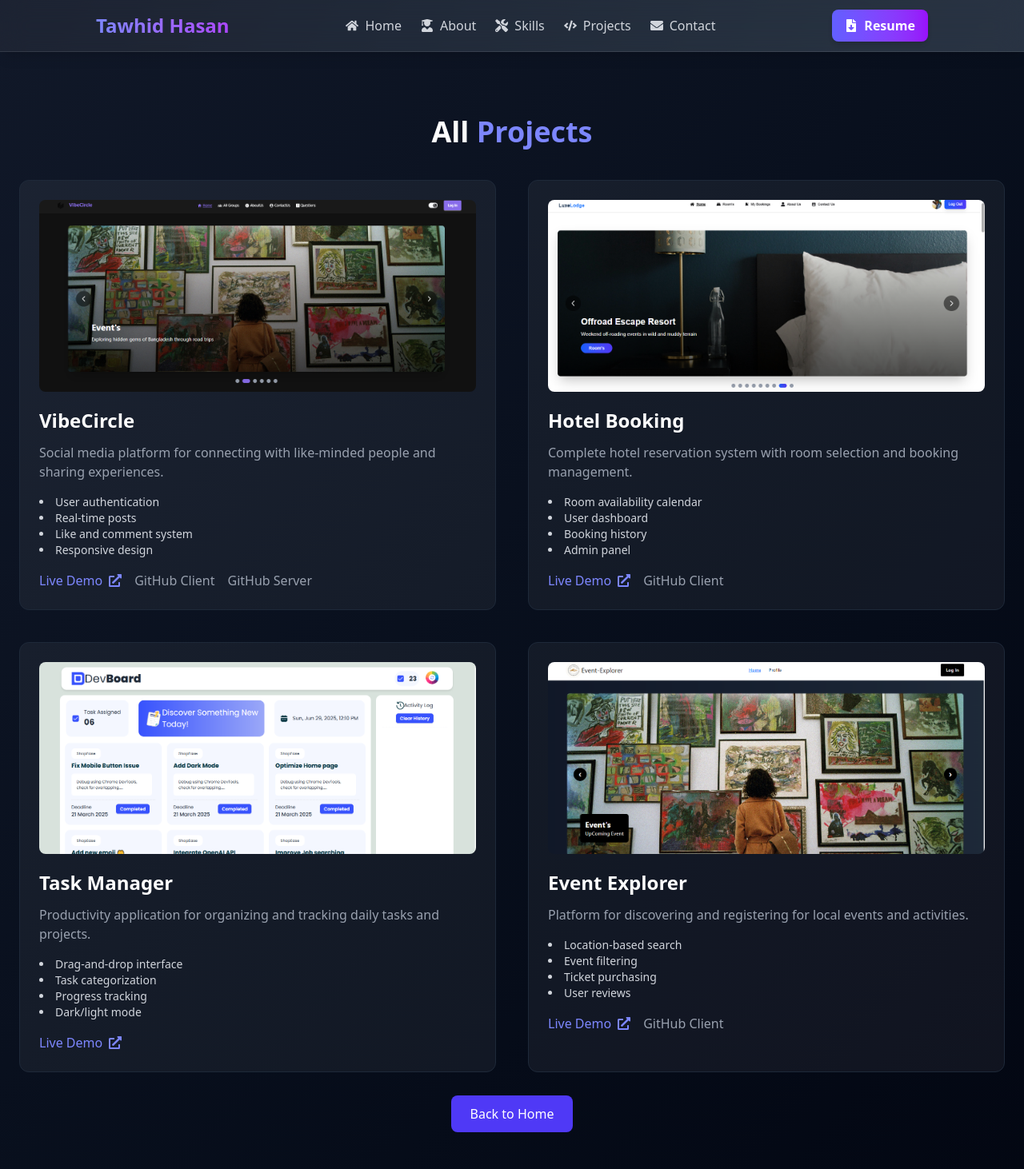
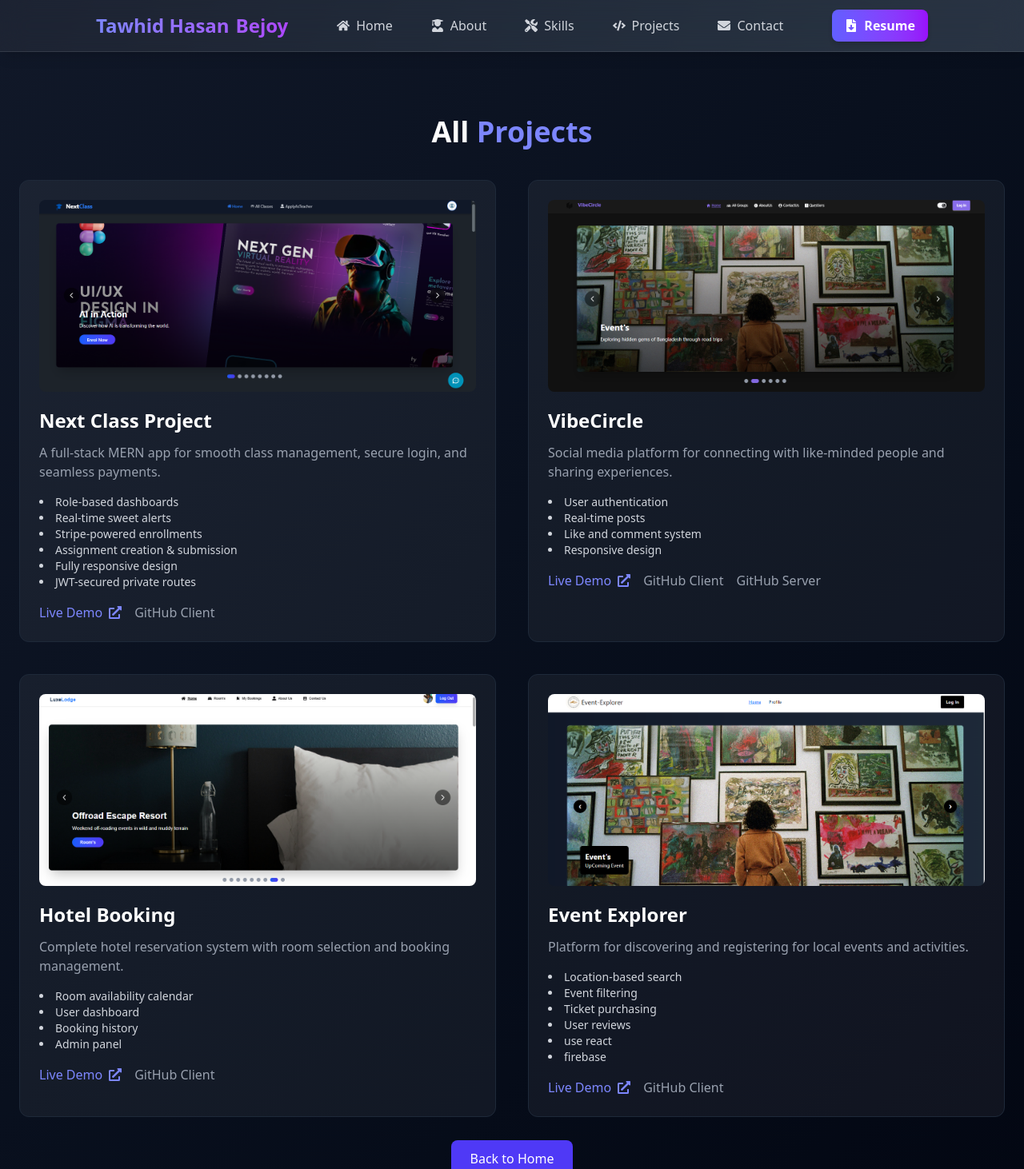
Before and after one commit to Tawhide16/my-protfulio, a React (Vite) app: page /projects in a window 1280 px wide. Shown: the top 1462 px of the page at 80% size. Built offline with nearby package versions, Linux system fonts and the light colour scheme.

Commit message:
polish protfulio add see more section

```diff
--- a/src/components/Navbar.jsx
+++ b/src/components/Navbar.jsx
@@ -1,14 +1,18 @@
 import { motion } from 'framer-motion';
 import { FaCode, FaUserGraduate, FaTools, FaEnvelope, FaHome, FaGithub, FaLinkedin, FaTwitter, FaFileDownload } from 'react-icons/fa';
 import { HiOutlineMenuAlt3, HiX } from 'react-icons/hi';
-import { useState } from 'react';
-import { Link as ScrollLink } from 'react-scroll';
+import { useState, useEffect } from 'react';
+import { Link as ScrollLink, scroller } from 'react-scroll';
+import { useNavigate, useLocation } from 'react-router-dom';
 
-// Custom easing function for smooth scroll
+// Custom easing for react-scroll
 const easeInOutQuad = (t) => t < 0.5 ? 4 * t * t * t : 1 - Math.pow(-2 * t + 2, 3) / 2;
 
 const Navbar = () => {
   const [isOpen, setIsOpen] = useState(false);
+  const [pendingScroll, setPendingScroll] = useState(null);
+  const navigate = useNavigate();
+  const location = useLocation();
 
   const navItems = [
     { to: "home", icon: <FaHome />, text: "Home" },
@@ -24,6 +28,37 @@ const Navbar = () => {
     { url: "https://twitter.com/yourusername", icon: <FaTwitter /> },
   ];
 
+  const handleNavClick = (id) => {
+    if (location.pathname === "/") {
+      // Already home → scroll immediately
+      scroller.scrollTo(id, {
+        duration: 600,
+        delay: 0,
+        smooth: 'easeInOutQuad',
+        offset: -70
+      });
+    } else {
+      // Not on home → navigate then scroll
+      setPendingScroll(id);
+      navigate("/");
+    }
+    setIsOpen(false);
+  };
+
+  useEffect(() => {
+    if (pendingScroll && location.pathname === "/") {
+      setTimeout(() => {
+        scroller.scrollTo(pendingScroll, {
+          duration: 600,
+          delay: 0,
+          smooth: 'easeInOutQuad',
+          offset: -70
+        });
+        setPendingScroll(null);
+      }, 300);
+    }
+  }, [location.pathname, pendingScroll]);
+
   return (
     <motion.nav
       initial={{ y: -100 }}
@@ -34,8 +69,8 @@ const Navbar = () => {
       <div className="mx-auto px-4 sm:px-6 lg:px-30">
         <div className="flex items-center justify-between h-16">
           {/* Logo */}
-          <motion.div whileHover={{ scale: 1.05 }} className="flex-shrink-0 text-2xl font-bold bg-gradient-to-r from-indigo-400 to-purple-500 bg-clip-text text-transparent cursor-pointer">
-            Tawhid Hasan
+          <motion.div whileHover={{ scale: 1.05 }} className="flex  flex-shrink-0 text-2xl font-bold bg-gradient-to-r from-indigo-400 to-purple-500 bg-clip-text text-transparent cursor-pointer" onClick={() => handleNavClick("home")}>
+            Tawhid Hasan <span className='hidden lg:flex md:flex pl-2'>Bejoy</span>
           </motion.div>
 
           {/* Desktop Nav Items */}
@@ -48,19 +83,14 @@ const Navbar = () => {
                   animate={{ opacity: 1, y: 0 }}
                   transition={{ delay: index * 0.1 }}
                 >
-                  <ScrollLink
-                    to={item.to}
-                    smooth={easeInOutQuad}
-                    duration={100}
-                    offset={-70}
-                    className="cursor-pointer group relative px-3 py-2 text-gray-300 hover:text-white transition-colors"
+                  <span
+                    onClick={() => handleNavClick(item.to)}
+                    className="cursor-pointer group relative px-3 py-2 text-gray-300 hover:text-white transition-colors flex items-center"
                   >
-                    <span className="flex items-center">
-                      <span className="mr-2">{item.icon}</span>
-                      {item.text}
-                    </span>
+                    <span className="mr-2">{item.icon}</span>
+                    {item.text}
                     <span className="absolute bottom-0 left-0 h-0.5 bg-gradient-to-r from-indigo-400 to-purple-500 w-0 group-hover:w-full transition-all duration-300"></span>
-                  </ScrollLink>
+                  </span>
                 </motion.div>
               ))}
             </div>
@@ -68,7 +98,7 @@ const Navbar = () => {
 
           {/* Resume Button */}
           <a
-            href="/public/Tawhide-hasan-bejoy.pdf"
+            href="/Tawhide-hasan-bejoy.pdf"
             download
             target="_blank"
             rel="noopener noreferrer"
@@ -82,7 +112,6 @@ const Navbar = () => {
             <button
               onClick={() => setIsOpen(!isOpen)}
               className="inline-flex items-center justify-center p-2 rounded-md text-gray-400 hover:text-white focus:outline-none"
-              aria-label="Toggle menu"
             >
               {isOpen ? <HiX size={24} /> : <HiOutlineMenuAlt3 size={24} />}
             </button>
@@ -95,29 +124,24 @@ const Navbar = () => {
         <motion.div
           initial={{ opacity: 0, height: 0 }}
           animate={{ opacity: 1, height: 'auto' }}
-          exit={{ opacity: 0, height: 0 }}
           transition={{ duration: 0.3 }}
           className="md:hidden overflow-hidden px-4 pb-4"
         >
           <div className="space-y-2">
             {navItems.map((item) => (
-              <ScrollLink
+              <span
                 key={item.to}
-                to={item.to}
-                smooth={easeInOutQuad}
-                duration={100}
-                offset={-70}
-                onClick={() => setIsOpen(false)}
+                onClick={() => handleNavClick(item.to)}
                 className="block px-3 py-2 rounded-md text-base font-medium text-gray-300 hover:text-white hover:bg-white/10 transition-colors flex items-center cursor-pointer"
               >
                 <span className="mr-2">{item.icon}</span>
                 {item.text}
-              </ScrollLink>
+              </span>
             ))}
 
             {/* Resume Mobile */}
             <a
-              href="/public/Tawhide-hasan-bejoy.pdf"
+              href="/Tawhide-hasan-bejoy.pdf"
               download
               target="_blank"
               rel="noopener noreferrer"
--- a/src/components/Projects.jsx
+++ b/src/components/Projects.jsx
@@ -22,6 +22,24 @@ const techIcons = {
 
 export const projects = [
   {
+    id: 3,
+    title: 'Next Class Project',
+    description: 'A full-stack MERN app for smooth class management, secure login, and seamless payments.',
+    technologies: ['MongoDB', 'Express.js', 'React', 'Node.js', 'Firebase', 'Stripe'],
+    features: [
+      'Role-based dashboards',
+      'Real-time sweet alerts',
+      'Stripe-powered enrollments',
+      'Assignment creation & submission',
+      'Fully responsive design',
+      'JWT-secured private routes',
+    ],
+    accentColor: 'bg-indigo-600',
+    liveLink: 'https://my-school-b2c91.web.app/',
+    gitLinkClient: 'https://github.com/Tawhide16/Hotel-booking-client',
+    image1: '/public/NEXT-CLASS.png'
+  },
+  {
     id: 1,
     title: 'VibeCircle',
     description: 'Social media platform for connecting with like-minded people and sharing experiences.',
@@ -34,9 +52,9 @@ export const projects = [
     ],
     accentColor: 'bg-indigo-500',
     liveLink: 'https://my-assignment-10-a4262.web.app/',
-    gitLinkClient:'https://github.com/Tawhide16/Vibe-Circle',
-    gitLinkServer:'https://github.com/Tawhide16/Vibe-Circle-server',
-    image1 : '/vibe-cicale.png'
+    gitLinkClient: 'https://github.com/Tawhide16/Vibe-Circle',
+    gitLinkServer: 'https://github.com/Tawhide16/Vibe-Circle-server',
+    image1: '/vibe-cicale.png'
   },
   {
     id: 2,
@@ -51,23 +69,8 @@ export const projects = [
     ],
     accentColor: 'bg-emerald-500',
     liveLink: 'https://my-hotel-a3994.web.app/',
-    gitLinkClient:'https://github.com/Tawhide16/Hotel-booking-client',
-    image1:'/hotel-booke.png'
-  },
-  {
-    id: 3,
-    title: 'Task Manager',
-    description: 'Productivity application for organizing and tracking daily tasks and projects.',
-    technologies: ['React', 'Firebase'],
-    features: [
-      'Drag-and-drop interface',
-      'Task categorization',
-      'Progress tracking',
-      'Dark/light mode'
-    ],
-    accentColor: 'bg-amber-500',
-    liveLink: 'https://tawhide16.github.io/assignment-5/',
-    image1:'/DevBoard.png'
+    gitLinkClient: 'https://github.com/Tawhide16/Hotel-booking-client',
+    image1: '/hotel-booke.png'
   },
   {
     id: 4,
@@ -78,12 +81,14 @@ export const projects = [
       'Location-based search',
       'Event filtering',
       'Ticket purchasing',
-      'User reviews'
+      'User reviews',
+      'use react',
+      'firebase '
     ],
     accentColor: 'bg-rose-500',
-    liveLink: 'https://strong-stroopwafel-a0fc21.netlify.app/',
-    gitLinkClient:'https://github.com/Tawhide16/event-explorer-client',
-    image1:'/event.png'
+    liveLink: 'https://fluffy-clafoutis-ef0d5e.netlify.app/',
+    gitLinkClient: 'https://github.com/Tawhide16/event-explorer-client',
+    image1: '/event.png'
   },
 ];
 
```
Also changed, not shown: public/NEXT-CLASS.png (added).
